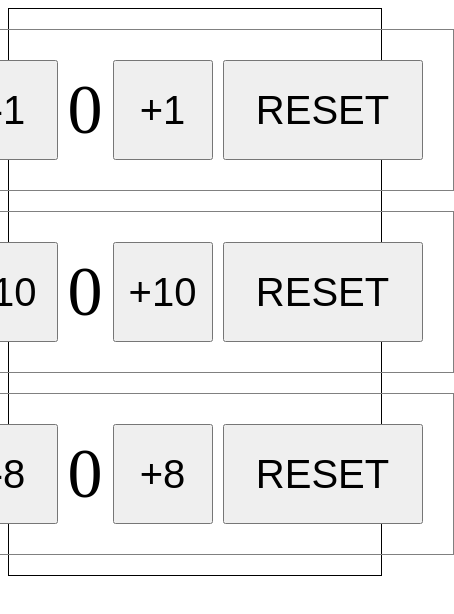
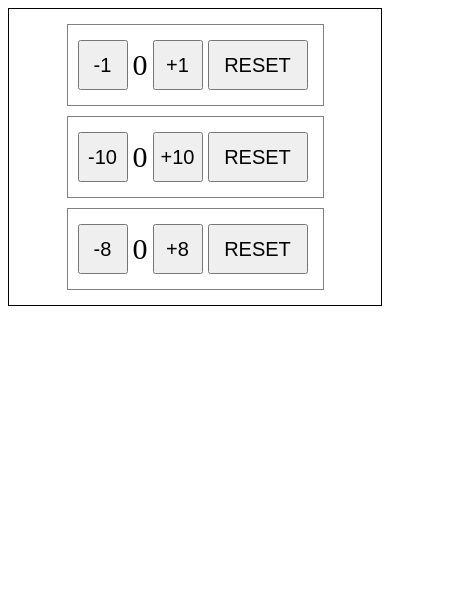
Before and after one commit to Natalina27/counters_pasv, a React (Create React App) app: page / in a window 390 px wide. Shown: the top 614 px of the page, 454 px wide, since content can reach past the window. Built offline with nearby package versions, Linux system fonts and the light colour scheme.

Commit message:
added useCounter.js

```diff
--- a/src/App/App.js
+++ b/src/App/App.js
@@ -9,7 +9,7 @@ export function App() {
         <div className={s.wrap}>
             <Counter x={1}/>
             <Counter x={10}/>
-      <Counter x={+(Math.random()*10).toFixed()}/>
+            <Counter x={+(Math.random() * 10).toFixed()}/>
         </div>
     );
 }
--- a/src/Counter/Counter.module.css
+++ b/src/Counter/Counter.module.css
@@ -26,3 +26,34 @@
     padding: 10px;
     margin: 10px;
 }
+
+@media (min-width: 320px) and (max-width:1024px)  {
+    .counter{
+        display: flex;
+        justify-content: center;
+        align-items: center;
+        margin: 5px;
+        padding: 10px;
+        border: gray 1px solid;
+    }
+    .count{
+        display: flex;
+        justify-content: center;
+        align-items: center;
+        margin: 5px;
+        font-size: 30px;
+    }
+    .btn{
+        height: 50px;
+        width: 50px;
+        font-size: 20px;
+        padding: 5px;
+    }
+    .reset{
+        height: 50px;
+        width: 100px;
+        font-size: 20px;
+        padding: 5px;
+        margin: 5px;
+    }
+}
--- a/src/Counter/index.js
+++ b/src/Counter/index.js
@@ -1,28 +1,30 @@
-import React, {useState} from 'react';
+import React from 'react';
+import { useCounter } from "./useCounter";
 
 import s from './Counter.module.css';
 
+
 export const Counter = ({x}) => {
-    console.log('x',x);
 
-    const [count, setCount] = useState(0);
-
-    const handleMinus = () => {
-        setCount((prevValue)=>prevValue - x);
-    }
-
-    const handlePlus = () => {
-        setCount((prevValue)=>prevValue + x);
-    }
+const { count,  handleMinus, handlePlus, handleReset } = useCounter(x);
 
     return (
         <div className={s.counter}>
-            <button className={s.btn} onClick={handleMinus}>-{x}</button>
+            <button className={s.btn}
+                    onClick={handleMinus}>
+                -{x}
+            </button>
             <div className={s.count}>
                 {count}
             </div>
-            <button className={s.btn} onClick={handlePlus}>+{x}</button>
-            <button className={s.reset} onClick={()=>setCount(0)}>RESET</button>
+            <button className={s.btn}
+                    onClick={handlePlus}>
+                +{x}
+            </button>
+            <button className={s.reset}
+                    onClick={handleReset}>
+                RESET
+            </button>
         </div>
     );
 };
--- /dev/null
+++ b/src/Counter/useCounter.js
@@ -0,0 +1,27 @@
+import  {useState} from "react";
+
+export const useCounter =(x)=>{
+
+    const [count, setCount] = useState(0);
+
+    const handleMinus = () => {
+        setCount((count)=>count - x);
+    }
+
+    const handlePlus = () => {
+        setCount((count)=>count + x);
+    }
+
+    const handleReset = () => {
+        setCount(0);
+    }
+
+    return {
+        x,
+        count,
+        handlePlus,
+        handleMinus,
+        handleReset
+    }
+
+}
```
Lines whose indentation alone changed are shown as unchanged.
